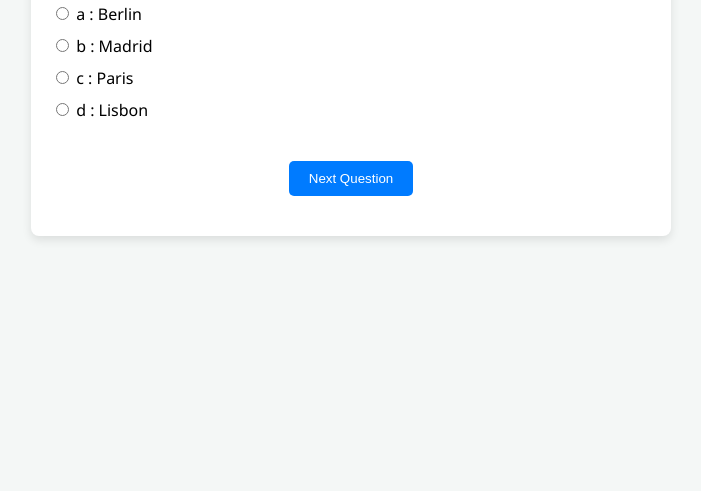
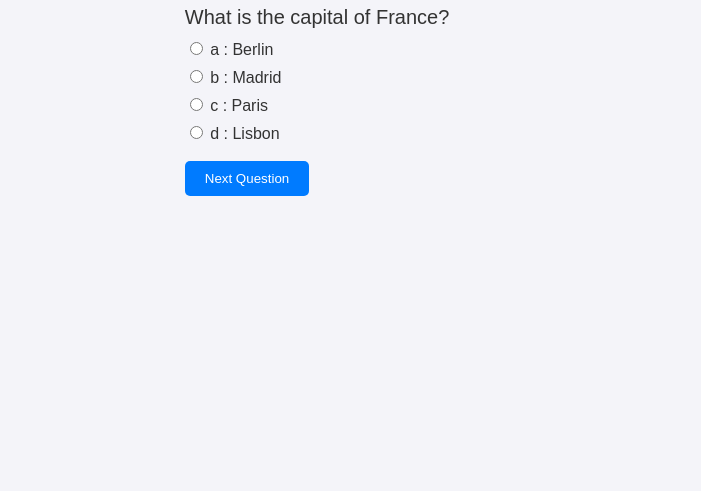
Before and after one commit to kellomerbelo/quiz, a plain HTML site: page index.html in a window 1280 px wide. Shown: the part 349-840 px from the top of the page, without its empty margins (289-990 px from the left). Before the commit the page ends 800 px from the top, so only its background shows below. Drawn offline with Linux system fonts and the light colour scheme.

Commit message:
Update styles.css

```diff
--- a/styles.css
+++ b/styles.css
@@ -1,54 +1,46 @@
         body {
-    background-color: #f4f7f6;
-    font-family: 'Segoe UI', Tahoma, Geneva, Verdana, sans-serif;
+            font-family: Arial, sans-serif;
+            background-color: #f4f4f9;
+            color: #333;
+            margin: 0;
+            padding: 20px;
             display: flex;
             justify-content: center;
             align-items: center;
             height: 100vh;
-    margin: 0;
         }
-
-.quiz-container {
+        #quiz-container {
+            width: 100%;
+            max-width: 600px;
             background: #fff;
+            padding: 20px;
             border-radius: 8px;
-    box-shadow: 0 4px 10px rgba(0, 0, 0, 0.1);
-    padding: 20px;
-    max-width: 600px;
-    width: 90%;
-    text-align: center;
+            box-shadow: 0 2px 10px rgba(0, 0, 0, 0.1);
         }
-
-h1 {
-    color: #333;
-    margin-bottom: 20px;
+        .question {
+            font-size: 20px;
+            margin-bottom: 10px;
         }
-
-button {
+        .answers label {
+            display: block;
+            margin-bottom: 8px;
+        }
+        #next, #submit, #retry {
             background-color: #007bff;
+            color: #fff;
             border: none;
-    color: #fff;
             padding: 10px 20px;
+            cursor: pointer;
             border-radius: 5px;
-    cursor: pointer;
-    transition: background-color 0.3s;
+            margin-top: 10px;
+        }
+        #next:hover, #submit:hover, #retry:hover {
+            background-color: #0056b3;
+        }
+        #results {
+            font-size: 18px;
             margin-top: 20px;
         }
-
-button:hover {
-    background-color: #0056b3;
+        #retry {
+            display: none;
         }
-
-#quiz {
-    margin-bottom: 20px;
-}
-
-#results {
-    font-weight: bold;
-    margin-top: 20px;
-}
-
-label {
-    display: block;
-    margin: 10px 0;
-    text-align: left;
-}
```
Lines whose indentation alone changed are shown as unchanged.
